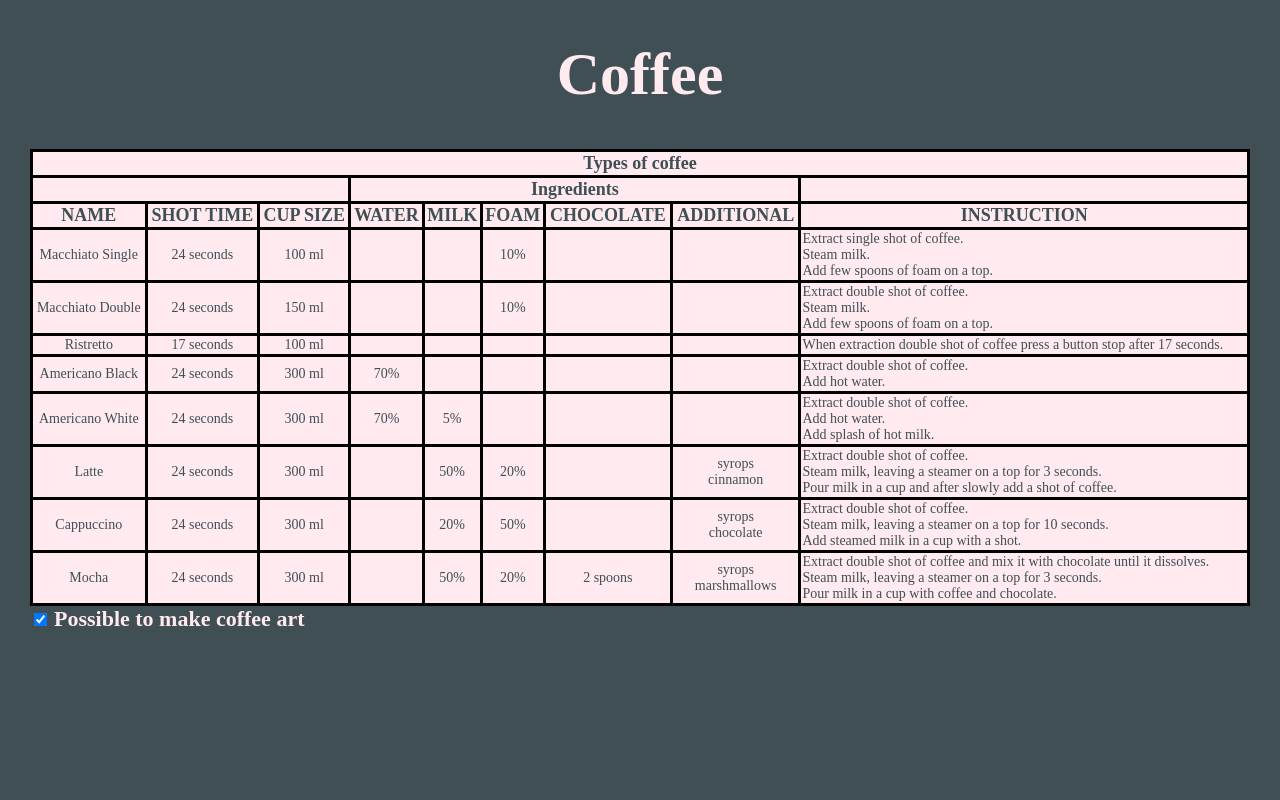
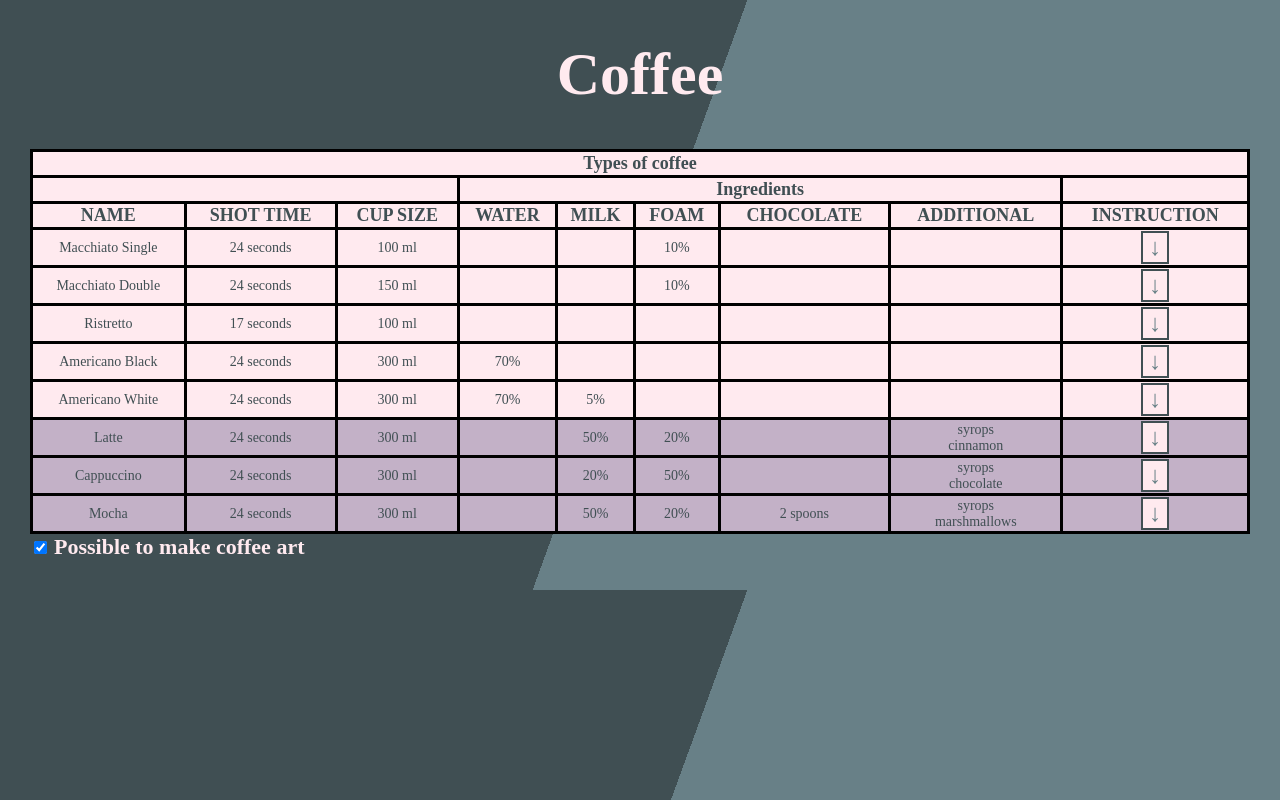
Before and after one commit to AnyaKarpiuk/JSONProject, a plain HTML site: page JSONProject/Coffee.html in a window 1280 px wide. Both pictures are taken after a click on the checkbox "Possible to make coffee art". Drawn offline with Linux system fonts and the light colour scheme.

Commit message:
Adding JavaScript

```diff
--- a/JSONProject/Coffee.html
+++ b/JSONProject/Coffee.html
@@ -8,7 +8,7 @@
 
 	<style>
 		body {
-			background-color: #404F53;
+			background: linear-gradient(110deg, #404F53 50%, #688087 20%);
 			margin: 30px;
 		}
 
@@ -42,14 +42,93 @@
 			font-size: 14px;
 			color: #404F53;
 		}
+
+		.button {
+			background-color: #FFEAEF;
+			color: #688087;
+			font-family: "Snell Roundhand";
+			text-align: center;
+			border: 2px solid #404F53;
+			font-size: 24px;
+			margin: auto;
+			display: block;
+		}
+
+		.button:hover {
+			background-color: #404F53;
+		}
 	</style>
+
+	<script>
+                                    // Highlight coffee from a list that allow to make a coffee art on a top
+                                    //
+		function highlightCoffeeArt(idTable, bShowVeg) {
+			var oTable = document.getElementById(idTable);
+
+			var oTBODY = oTable.getElementsByTagName('TBODY')[0];
+			var aTRs = oTBODY.getElementsByTagName('TR');
+									// Loop through each row of the table starting from a first
+			for (var i = 0; i < aTRs.length; i++) {
+                                    // Check if a row has the attribute called 'coffeeArt' and if it
+                                    // equals true change a color of a whole row
+				if (aTRs[i].getAttribute('coffeeArt') && aTRs[i].getAttribute('coffeeArt') == "true") {
+					if (bShowVeg){
+						aTRs[i].style.backgroundColor = "#C3B1C7";
+					} else {
+						aTRs[i].style.backgroundColor = "";
+					};
+				};
+			};
+		};
+                                    // if checkbox is clicked - highlight rows
+         window.addEventListener("load", function() {
+			document.querySelector("#showCoffeeArt").addEventListener("click", function() {
+			    highlightCoffeeArt('coffeeTable', this.checked);
+			});
+		});
+
+        function addInstruction() {
+            var inst = document.getElementById("instruction");
+
+            inst = (inst.style.display === "none") ? inst.style.display = "block" : inst.style.display = "none";
+        }
+        function addInstruction2() {
+            var inst = document.getElementById("instruction2");
+            inst = (inst.style.display === "none") ? inst.style.display = "block" : inst.style.display = "none";
+        }
+        function addInstruction3() {
+            var inst = document.getElementById("instruction3");
+            inst = (inst.style.display === "none") ? inst.style.display = "block" : inst.style.display = "none";
+        }
+        function addInstruction4() {
+            var inst = document.getElementById("instruction4");
+            inst = (inst.style.display === "none") ? inst.style.display = "block" : inst.style.display = "none";
+        }
+        function addInstruction5() {
+            var inst = document.getElementById("instruction5");
+            inst = (inst.style.display === "none") ? inst.style.display = "block" : inst.style.display = "none";
+        }
+        function addInstruction6() {
+            var inst = document.getElementById("instruction6");
+            inst = (inst.style.display === "none") ? inst.style.display = "block" : inst.style.display = "none";
+        }
+        function addInstruction7() {
+            var inst = document.getElementById("instruction7");
+            inst = (inst.style.display === "none") ? inst.style.display = "block" : inst.style.display = "none";
+        }
+        function addInstruction8() {
+            var inst = document.getElementById("instruction8");
+            inst = (inst.style.display === "none") ? inst.style.display = "block" : inst.style.display = "none";
+        }
+
+	</script>
 
 </head>
 
 <body>
 	<h1 align="center" style="'Indie Flower', cursive;">Coffee</h1>
 
-	<table>
+	<table id="coffeeTable">
 		<thead>
 			<tr>
 				<th colspan="9">Types of coffee</th>
@@ -81,9 +160,11 @@
 				<td>10%</td>
 				<td></td>
 				<td></td>
-				<td align="left">Extract single shot of coffee.
-					<br>Steam milk.
-					<br>Add few spoons of foam on a top.</td>
+				<td align="left"><button  onclick="addInstruction()" class="button">↓</button>
+					<div id="instruction" style="display:none"><br>1. Extract single shot of coffee.
+						<br>2. Steam milk.
+						<br>3. Add few spoons of foam on a top.</div>
+				</td>
 			</tr>
 			<tr>
 				<td>Macchiato Double</td>
@@ -94,9 +175,11 @@
 				<td>10%</td>
 				<td></td>
 				<td></td>
-				<td align="left">Extract double shot of coffee.
-					<br> Steam milk.
-					<br> Add few spoons of foam on a top.</td>
+				<td align="left"><button onclick="addInstruction2()" class="button">↓</button>
+					<div id="instruction2" style="display:none"><br>1. Extract double shot of coffee.
+						<br> 2. Steam milk.
+						<br> 3. Add few spoons of foam on a top. </div>
+				</td>
 			</tr>
 			<tr>
 				<td>Ristretto</td>
@@ -107,7 +190,9 @@
 				<td></td>
 				<td></td>
 				<td></td>
-				<td align="left">When extraction double shot of coffee press a button stop after 17 seconds.</td>
+				<td align="left"><button onclick="addInstruction3()" class="button">↓</button>
+					<div id="instruction3" style="display:none"><br>When extracting double shot of coffee press a button stop after 17 seconds.</div>
+                </td>
 			</tr>
 			<tr>
 				<td>Americano Black</td>
@@ -118,8 +203,9 @@
 				<td></td>
 				<td></td>
 				<td></td>
-				<td align="left">Extract double shot of coffee.
-					<br>Add hot water.</td>
+				<td align="left"><button onclick="addInstruction4()" class="button">↓</button>
+					<div id="instruction4" style="display:none"><br>1. Extract double shot of coffee.
+					<br>2. Add hot water.</div></td>
 			</tr>
 			<tr>
 				<td>Americano White</td>
@@ -130,9 +216,10 @@
 				<td></td>
 				<td></td>
 				<td></td>
-				<td align="left">Extract double shot of coffee.
-					<br>Add hot water.
-					<br>Add splash of hot milk.</td>
+				<td align="left"><button onclick="addInstruction5()" class="button">↓</button>
+					<div id="instruction5" style="display:none"><br>1. Extract double shot of coffee.
+					<br>2. Add hot water.
+					<br>3. Add splash of hot milk.</div></td>
 			</tr>
 			<tr coffeeArt="true">
 				<td>Latte</td>
@@ -143,9 +230,10 @@
 				<td>20%</td>
 				<td></td>
 				<td>syrops <br> cinnamon</td>
-				<td align="left">Extract double shot of coffee.
-					<br>Steam milk, leaving a steamer on a top for 3 seconds.
-					<br>Pour milk in a cup and after slowly add a shot of coffee.</td>
+				<td align="left"><button onclick="addInstruction6()" class="button">↓</button>
+					<div id="instruction6" style="display:none"><br>1. Extract double shot of coffee.
+					<br>2. Steam milk, leaving a steamer on a top for 3 seconds.
+					<br>3. Pour milk in a cup and after slowly add a shot of coffee.</div></td>
 			</tr>
 			<tr coffeeArt="true">
 				<td>Cappuccino</td>
@@ -156,9 +244,10 @@
 				<td>50%</td>
 				<td></td>
 				<td>syrops <br> chocolate</td>
-				<td align="left">Extract double shot of coffee.
-					<br>Steam milk, leaving a steamer on a top for 10 seconds.
-					<br>Add steamed milk in a cup with a shot.</td>
+				<td align="left"><button onclick="addInstruction7()" class="button">↓</button>
+					<div id="instruction7" style="display:none"><br>1. Extract double shot of coffee.
+					<br>2. Steam milk, leaving a steamer on a top for 10 seconds.
+					<br>3. Add steamed milk in a cup with a shot.</div></td>
 			</tr>
 			<tr coffeeArt="true">
 				<td>Mocha</td>
@@ -169,9 +258,10 @@
 				<td>20%</td>
 				<td>2 spoons</td>
 				<td>syrops <br> marshmallows</td>
-				<td align="left">Extract double shot of coffee and mix it with chocolate until it dissolves.
-					<br>Steam milk, leaving a steamer on a top for 3 seconds.
-					<br>Pour milk in a cup with coffee and chocolate.</td>
+				<td align="left"><button onclick="addInstruction8()" class="button">↓</button>
+					<div id="instruction8" style="display:none"><br>1. Extract double shot of coffee and mix it with chocolate until it dissolves.
+					<br>2. Steam milk, leaving a steamer on a top for 3 seconds.
+					<br>3. Pour milk in a cup with coffee and chocolate.</div></td>
 			</tr>
 		</tbody>
 	</table>
```
Also changed, not shown: JSONProject/Coffee.js (added, +9 -0 lines).
